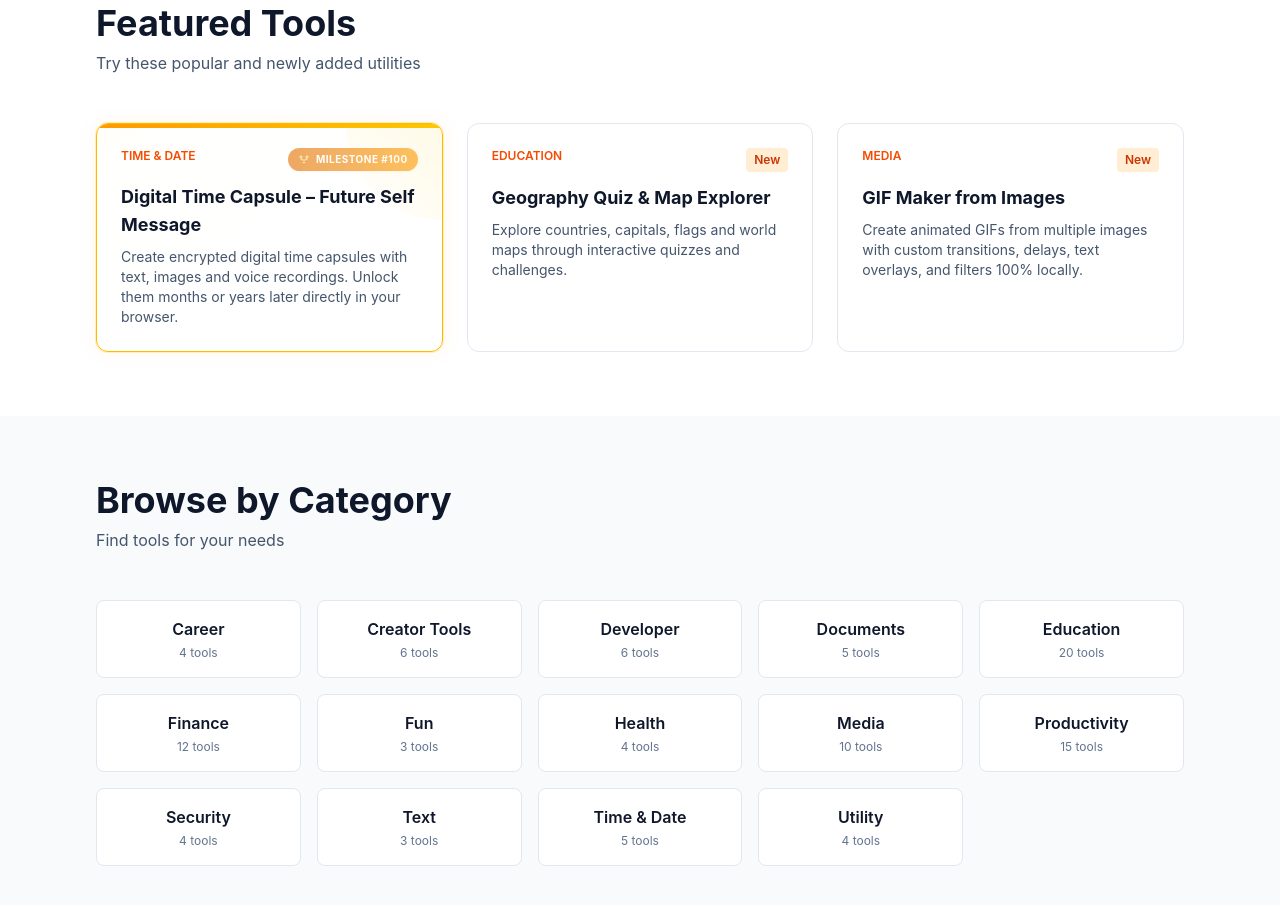
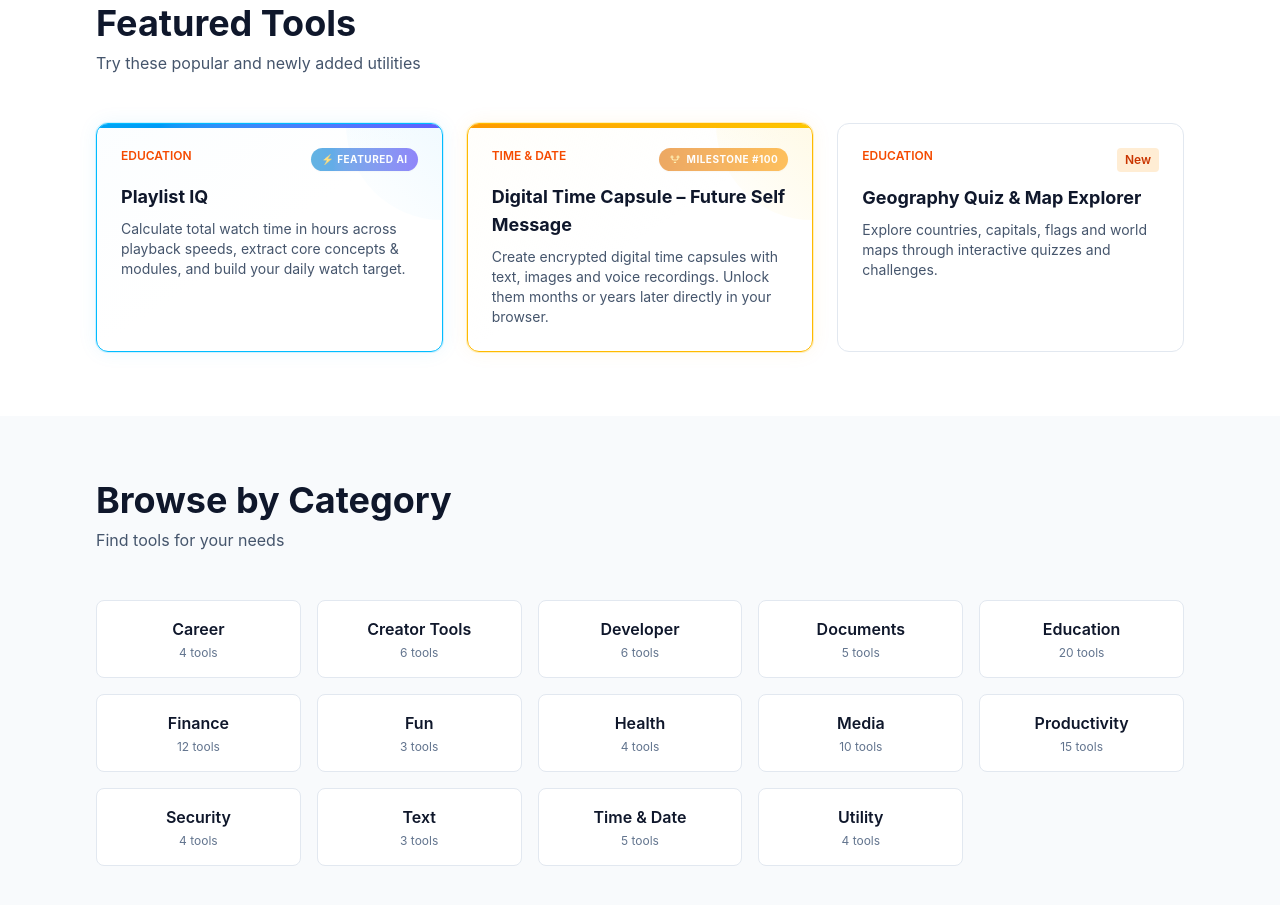
Before and after one commit to ius-sharma/boring-tools, a Next.js app: page / in a window 1280 px wide. Shown: the part 860-1765 px from the top of the page. Built offline with nearby package versions, Linux system fonts and the light colour scheme.

Commit message:
Updated the readme and Featured tools

```diff
--- a/app/page.jsx
+++ b/app/page.jsx
@@ -371,6 +371,7 @@ export default function Home() {
           <div className="grid grid-cols-1 md:grid-cols-3 gap-6">
             {featuredTools.map((tool) => {
               const isTimeCapsule = tool.id === "digital-time-capsule";
+              const isPlaylistIQ = tool.id === "youtube-playlist-analyzer";
               return (
                 <a
                   key={tool.id}
@@ -378,6 +379,8 @@ export default function Home() {
                   className={`block p-6 rounded-xl border transition ${
                     isTimeCapsule
                       ? "border border-amber-400 bg-gradient-to-br from-amber-50/20 via-white to-white shadow-[0_0_20px_rgba(245,158,11,0.08)] ring-1 ring-amber-300/30 hover:border-amber-500 hover:shadow-[0_0_25px_rgba(245,158,11,0.18)] relative overflow-hidden"
+                      : isPlaylistIQ
+                      ? "border border-sky-400 bg-gradient-to-br from-sky-50/25 via-white to-white shadow-[0_0_20px_rgba(14,165,233,0.08)] ring-1 ring-sky-300/30 hover:border-sky-500 hover:shadow-[0_0_25px_rgba(14,165,233,0.18)] relative overflow-hidden"
                       : "border-slate-200 bg-white hover:border-orange-400 hover:shadow-lg"
                   }`}
                 >
@@ -385,6 +388,12 @@ export default function Home() {
                     <>
                       <div className="h-1 bg-gradient-to-r from-amber-500 to-yellow-400 absolute top-0 left-0 right-0 z-20" />
                       <div className="absolute top-0 right-0 w-24 h-24 bg-gradient-to-bl from-amber-200/20 to-transparent pointer-events-none rounded-bl-full" />
+                    </>
+                  )}
+                  {isPlaylistIQ && (
+                    <>
+                      <div className="h-1 bg-gradient-to-r from-sky-500 to-indigo-500 absolute top-0 left-0 right-0 z-20" />
+                      <div className="absolute top-0 right-0 w-24 h-24 bg-gradient-to-bl from-sky-200/20 to-transparent pointer-events-none rounded-bl-full" />
                     </>
                   )}
                   <div className="flex items-start justify-between mb-3 relative z-10">
@@ -395,6 +404,10 @@ export default function Home() {
                           <path fillRule="evenodd" d="M5 2a1 1 0 011 1v1h1a1 1 0 010 2H6v1a2 2 0 002 2h4a2 2 0 002-2V6h-1a1 1 0 110-2h1V3a1 1 0 112 0v1h1a1 1 0 110 2h-1v1a4 4 0 01-4 4H8a4 4 0 01-4-4V6H3a1 1 0 110-2h1V3a1 1 0 011-1zm3 12a1 1 0 011-1h2a1 1 0 110 2H9a1 1 0 01-1-1z" clipRule="evenodd" />
                         </svg>
                         Milestone #100
+                      </span>
+                    ) : isPlaylistIQ ? (
+                      <span className="text-[10px] font-bold tracking-wider bg-gradient-to-r from-sky-600 to-indigo-600 text-white px-2.5 py-1 rounded-full uppercase shadow-xs flex items-center gap-1.5 animate-pulse">
+                        ⚡ Featured AI
                       </span>
                     ) : (
                       tool.isNew && <span className="text-xs font-semibold bg-orange-100 text-orange-700 px-2 py-1 rounded">New</span>
@@ -518,6 +531,7 @@ export default function Home() {
               <div className="grid grid-cols-1 md:grid-cols-2 lg:grid-cols-3 gap-4">
                 {filteredTools.slice(0, toolsToShow).map((tool) => {
                   const isTimeCapsule = tool.id === "digital-time-capsule";
+                  const isPlaylistIQ = tool.id === "youtube-playlist-analyzer";
                   return (
                     <a
                       key={tool.id}
@@ -525,6 +539,8 @@ export default function Home() {
                       className={`p-4 rounded-lg border transition ${
                         isTimeCapsule
                           ? "border border-amber-400 bg-gradient-to-br from-amber-50/15 via-white to-white shadow-[0_0_15px_rgba(245,158,11,0.06)] ring-1 ring-amber-300/20 hover:border-amber-500 hover:shadow-md hover:shadow-amber-100/30 relative overflow-hidden"
+                          : isPlaylistIQ
+                          ? "border border-sky-400 bg-gradient-to-br from-sky-50/20 via-white to-white shadow-[0_0_15px_rgba(14,165,233,0.06)] ring-1 ring-sky-300/20 hover:border-sky-500 hover:shadow-md hover:shadow-sky-100/30 relative overflow-hidden"
                           : "border-slate-200 bg-white hover:border-orange-400 hover:shadow-md"
                       }`}
                     >
@@ -532,6 +548,12 @@ export default function Home() {
                         <>
                           <div className="h-0.5 bg-gradient-to-r from-amber-500 to-yellow-400 absolute top-0 left-0 right-0 z-20" />
                           <div className="absolute top-0 right-0 w-16 h-16 bg-gradient-to-bl from-amber-200/20 to-transparent pointer-events-none rounded-bl-full" />
+                        </>
+                      )}
+                      {isPlaylistIQ && (
+                        <>
+                          <div className="h-0.5 bg-gradient-to-r from-sky-500 to-indigo-500 absolute top-0 left-0 right-0 z-20" />
+                          <div className="absolute top-0 right-0 w-16 h-16 bg-gradient-to-bl from-sky-200/20 to-transparent pointer-events-none rounded-bl-full" />
                         </>
                       )}
                       <div className="flex items-start justify-between mb-2 relative z-10">
@@ -542,6 +564,10 @@ export default function Home() {
                               <path fillRule="evenodd" d="M5 2a1 1 0 011 1v1h1a1 1 0 010 2H6v1a2 2 0 002 2h4a2 2 0 002-2V6h-1a1 1 0 110-2h1V3a1 1 0 112 0v1h1a1 1 0 110 2h-1v1a4 4 0 01-4 4H8a4 4 0 01-4-4V6H3a1 1 0 110-2h1V3a1 1 0 011-1zm3 12a1 1 0 011-1h2a1 1 0 110 2H9a1 1 0 01-1-1z" clipRule="evenodd" />
                             </svg>
                             #100
+                          </span>
+                        ) : isPlaylistIQ ? (
+                          <span className="text-[9px] font-bold tracking-wider bg-gradient-to-r from-sky-600 to-indigo-600 text-white px-2 py-0.5 rounded-full uppercase shadow-xs flex items-center gap-1 animate-pulse">
+                            ⚡ AI
                           </span>
                         ) : (
                           tool.isNew && <span className="text-xs font-semibold bg-orange-100 text-orange-700 px-2 py-1 rounded">New</span>
--- a/app/tools-data.ts
+++ b/app/tools-data.ts
@@ -117,6 +117,6 @@ export const liveToolIds = new Set(
   tools.filter(t => t.status === "Live").map(t => t.id)
 );
 
-export const featuredToolIds = ["digital-time-capsule", "geography-quiz", "gif-maker", "image-to-ascii", "background-remover", "reaction-time-tester", "movie-series-recommendation", "fake-data-generator", "cinematic-ai-prompt-architect"];
+export const featuredToolIds = ["youtube-playlist-analyzer", "digital-time-capsule", "geography-quiz", "gif-maker", "image-to-ascii", "background-remover", "reaction-time-tester", "movie-series-recommendation", "fake-data-generator", "cinematic-ai-prompt-architect"];
 
 export const availableTools = tools.filter((t) => liveToolIds.has(t.id));
```
Also changed, not shown: 1 other file (tests, documents, lock files or other folders).
